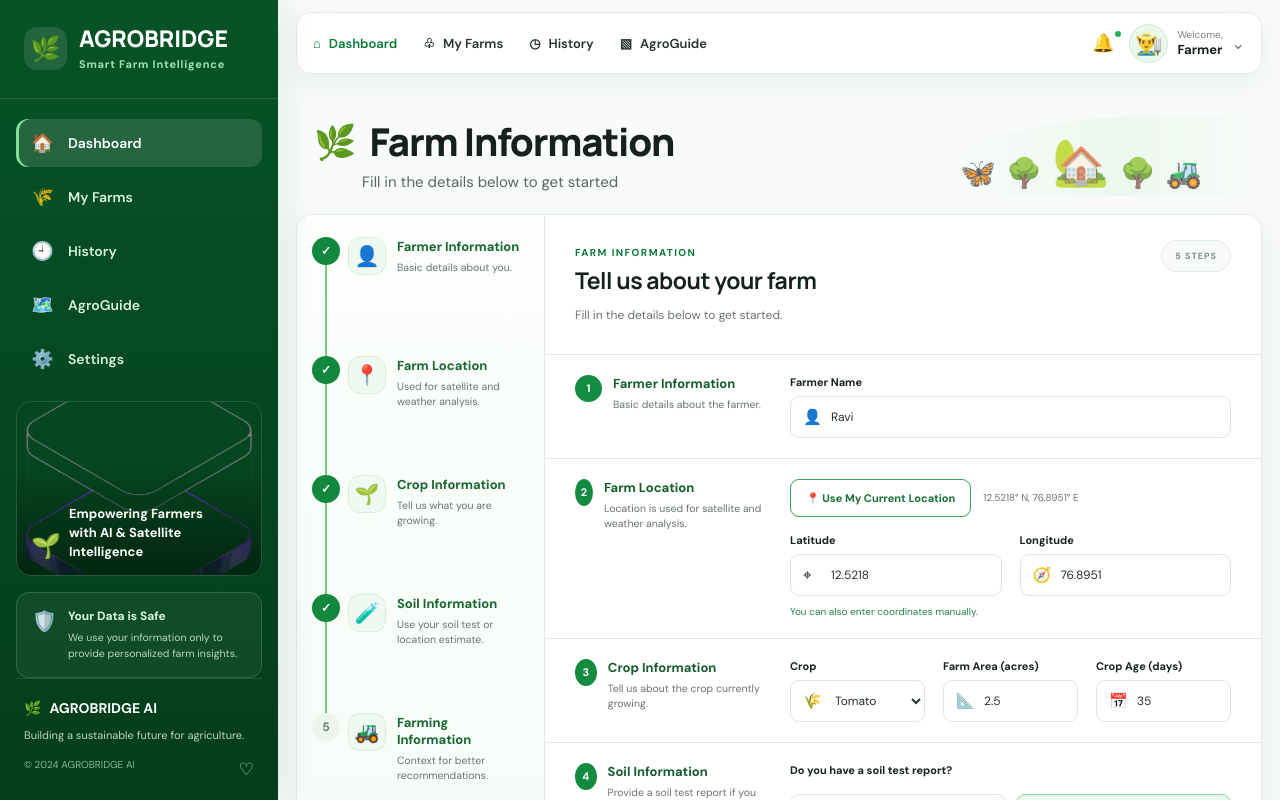
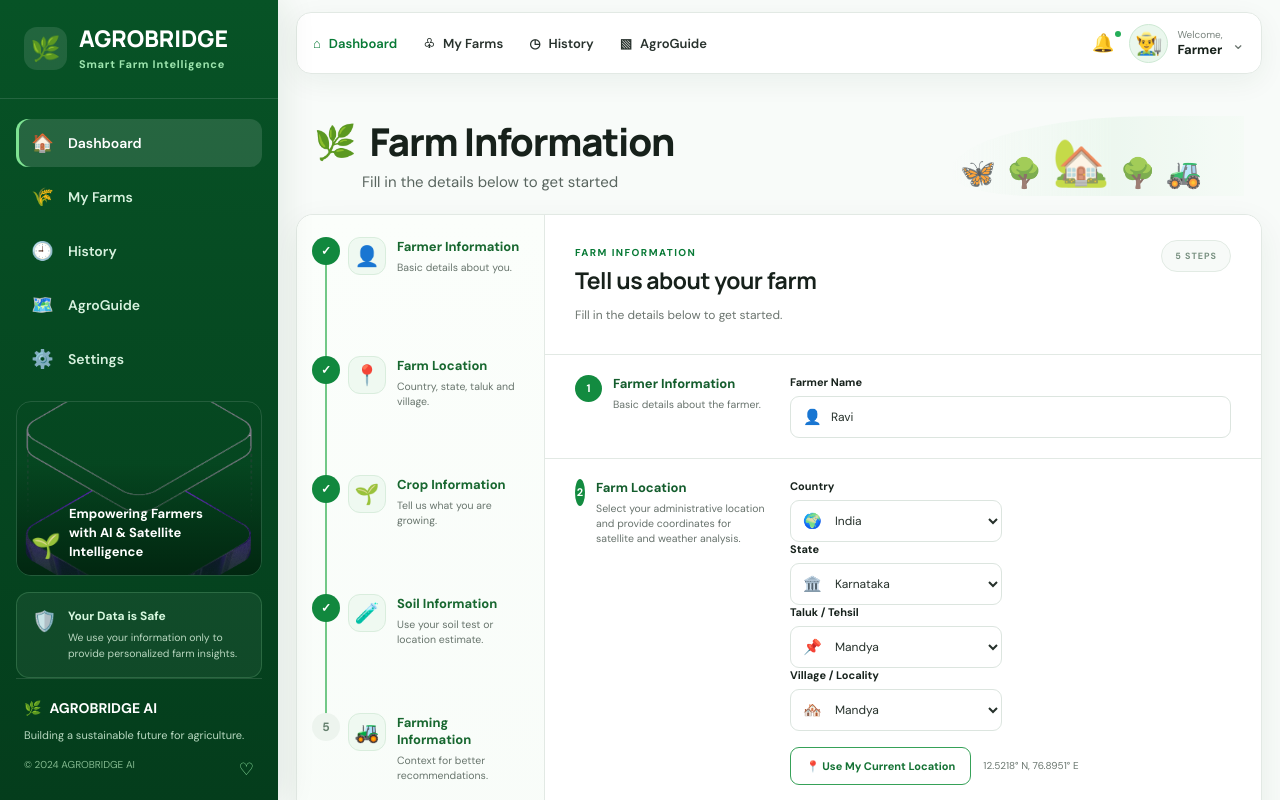
Before and after one commit to Prashant-112-coder/agrobridge, a React (Vite) app: page / in a window 1280 px wide. Shown: the top 800 px of the page. Built offline with nearby package versions, Linux system fonts and the light colour scheme.

Commit message:
Add cascading farm location selectors

```diff
--- a/src/App.jsx
+++ b/src/App.jsx
@@ -6,8 +6,12 @@ const API_BASE = "https://agrobridge-backend-gjbk.onrender.com";
 
 const initialForm = {
   farmerName: "",
-  latitude: "",
-  longitude: "",
+  country: "India",
+  state: "Karnataka",
+  taluk: "Mandya",
+  village: "Mandya",
+  latitude: "12.5218",
+  longitude: "76.8951",
   crop: "",
   area: "",
   cropAge: "",
@@ -28,16 +32,59 @@ const crops = ["Tomato", "Rice", "Wheat", "Maize", "Sugarcane", "Cotton", "Ragi"
 const soilTypes = ["Black Soil", "Red Soil", "Alluvial Soil", "Sandy Soil", "Clay Soil", "Loamy Soil", "Other"];
 const cropStages = ["Seedling", "Vegetative", "Flowering", "Fruiting", "Maturity"];
 
+const locationData = {
+  India: {
+    Karnataka: {
+      "Mandya": ["Mandya", "Hosahalli", "Holalu", "Muthathi"],
+      "Maddur": ["Maddur", "Besagarahalli", "Koppa", "Huliyurdurga"],
+      "Malavalli": ["Malavalli", "Halagur", "Koratagere", "Kirugavalu"],
+      "Krishnarajpet": ["Krishnarajpet", "Kikkeri", "Akkihebbalu", "Bookanakere"],
+      "Srirangapatna": ["Srirangapatna", "Palahalli", "Belagola", "Arakere"],
+      "Nagamangala": ["Nagamangala", "Bellur", "Bindahalli", "Devalapura"],
+      "Pandavapura": ["Pandavapura", "Melukote", "Somanahalli", "Kyathanahalli"],
+    },
+    "Tamil Nadu": {
+      "Coimbatore North": ["Coimbatore", "Kovilpalayam", "Saravanampatti"],
+      "Madurai North": ["Madurai", "Alanganallur", "Vilangudi"],
+    },
+    Kerala: {
+      "Alathur": ["Alathur", "Kuzhalmannam", "Kannambra"],
+      "Kottayam": ["Kottayam", "Kumarakom", "Pallom"],
+    },
+    "Andhra Pradesh": {
+      "Guntur": ["Guntur", "Ponnur", "Tenali"],
+      "Tirupati": ["Tirupati", "Renigunta", "Chandragiri"],
+    },
+    Telangana: {
+      "Hyderabad": ["Hyderabad", "Shamshabad", "Rajendranagar"],
+      "Warangal": ["Warangal", "Hanamkonda", "Kazipet"],
+    },
+    Maharashtra: {
+      "Pune": ["Pune", "Haveli", "Mulshi"],
+      "Nashik": ["Nashik", "Dindori", "Sinnar"],
+    },
+    Goa: {
+      "Tiswadi": ["Panaji", "Ribandar", "Taleigao"],
+      "Salcete": ["Margao", "Navelim", "Colva"],
+    },
+  },
+};
+
+const countries = Object.keys(locationData);
+const states = (country) => Object.keys(locationData[country] || {});
+const taluks = (country, state) => Object.keys(locationData[country]?.[state] || {});
+const villages = (country, state, taluk) => locationData[country]?.[state]?.[taluk] || [];
+
 const steps = [
   { icon: "👤", title: "Farmer Information", short: "Basic details about you." },
-  { icon: "📍", title: "Farm Location", short: "Used for satellite and weather analysis." },
+  { icon: "📍", title: "Farm Location", short: "Country, state, taluk and village." },
   { icon: "🌱", title: "Crop Information", short: "Tell us what you are growing." },
   { icon: "🧪", title: "Soil Information", short: "Use your soil test or location estimate." },
   { icon: "🚜", title: "Farming Information", short: "Context for better recommendations." },
 ];
 
 function App() {
-  const [form, setForm] = useState({ ...initialForm, farmerName: "Ravi", latitude: "12.5218", longitude: "76.8951", crop: "Tomato", area: "2.5", cropAge: "35" });
+  const [form, setForm] = useState({ ...initialForm, farmerName: "Ravi", crop: "Tomato", area: "2.5", cropAge: "35" });
   const [response, setResponse] = useState(null);
   const [soilResult, setSoilResult] = useState(null);
   const [weatherData, setWeatherData] = useState(null);
@@ -60,6 +107,30 @@ function App() {
     setAnalysisDone(false);
   };
 
+  const changeCountry = (value) => {
+    const nextStates = states(value);
+    const nextState = nextStates[0] || "";
+    const nextTaluks = taluks(value, nextState);
+    const nextTaluk = nextTaluks[0] || "";
+    const nextVillages = villages(value, nextState, nextTaluk);
+    setForm((current) => ({ ...current, country: value, state: nextState, taluk: nextTaluk, village: nextVillages[0] || "" }));
+    setAnalysisDone(false);
+  };
+
+  const changeState = (value) => {
+    const nextTaluks = taluks(form.country, value);
+    const nextTaluk = nextTaluks[0] || "";
+    const nextVillages = villages(form.country, value, nextTaluk);
+    setForm((current) => ({ ...current, state: value, taluk: nextTaluk, village: nextVillages[0] || "" }));
+    setAnalysisDone(false);
+  };
+
+  const changeTaluk = (value) => {
+    const nextVillages = villages(form.country, form.state, value);
+    setForm((current) => ({ ...current, taluk: value, village: nextVillages[0] || "" }));
+    setAnalysisDone(false);
+  };
+
   const useCurrentLocation = () => {
     if (!navigator.geolocation) {
       setMessage("Geolocation is not supported by this browser. Enter coordinates manually.");
@@ -72,7 +143,7 @@ function App() {
         update("latitude", position.coords.latitude.toFixed(6));
         update("longitude", position.coords.longitude.toFixed(6));
         setLocationLoading(false);
-        setMessage("Current farm location captured successfully.");
+        setMessage("Current farm location captured successfully. Select the matching administrative location above.");
       },
       () => {
         setLocationLoading(false);
@@ -262,7 +333,7 @@ function App() {
           <section className="farm-workspace" id="farm-form">
             <div className="step-rail" aria-label="Farm information steps">
               {steps.map((step, index) => {
-                const completed = analysisDone || (index === 0 && form.farmerName) || (index === 1 && form.latitude && form.longitude) || (index === 2 && form.crop) || (index === 3 && form.soilSource) || (index === 4 && (form.irrigation || form.cropStage));
+                const completed = analysisDone || (index === 0 && form.farmerName) || (index === 1 && form.country && form.state && form.taluk && form.village) || (index === 2 && form.crop) || (index === 3 && form.soilSource) || (index === 4 && (form.irrigation || form.cropStage));
                 return (
                   <div className={`step-item ${completed ? "completed" : ""}`} key={step.title}>
                     <div className="step-number">{completed ? "✓" : index + 1}</div>
@@ -286,12 +357,18 @@ function App() {
               </div>
 
               <div className="form-block">
-                <div className="block-label"><span>2</span><div><strong>Farm Location</strong><small>Location is used for satellite and weather analysis.</small></div></div>
+                <div className="block-label"><span>2</span><div><strong>Farm Location</strong><small>Select your administrative location and provide coordinates for satellite and weather analysis.</small></div></div>
                 <div className="fields location-fields">
+                  <div className="location-selects">
+                    <Field label="Country" icon="🌍"><select value={form.country} onChange={(e) => changeCountry(e.target.value)}><option value="">Select country</option>{countries.map((country) => <option key={country} value={country}>{country}</option>)}</select></Field>
+                    <Field label="State" icon="🏛️"><select value={form.state} onChange={(e) => changeState(e.target.value)} disabled={!form.country}><option value="">Select state</option>{states(form.country).map((state) => <option key={state} value={state}>{state}</option>)}</select></Field>
+                    <Field label="Taluk / Tehsil" icon="📌"><select value={form.taluk} onChange={(e) => changeTaluk(e.target.value)} disabled={!form.state}><option value="">Select taluk</option>{taluks(form.country, form.state).map((taluk) => <option key={taluk} value={taluk}>{taluk}</option>)}</select></Field>
+                    <Field label="Village / Locality" icon="🏘️"><select value={form.village} onChange={(e) => update("village", e.target.value)} disabled={!form.taluk}><option value="">Select village</option>{villages(form.country, form.state, form.taluk).map((village) => <option key={village} value={village}>{village}</option>)}</select></Field>
+                  </div>
                   <div className="location-row"><button type="button" className="location-button" onClick={useCurrentLocation} disabled={locationLoading}>{locationLoading ? "⌛ Locating..." : "📍 Use My Current Location"}</button><span className="location-readout">{locationText}</span></div>
                   <Field label="Latitude" icon="⌖"><input type="number" step="any" value={form.latitude} onChange={(e) => update("latitude", e.target.value)} placeholder="e.g. 12.5218" /></Field>
                   <Field label="Longitude" icon="🧭"><input type="number" step="any" value={form.longitude} onChange={(e) => update("longitude", e.target.value)} placeholder="e.g. 76.8951" /></Field>
-                  <small className="helper-text">You can also enter coordinates manually.</small>
+                  <small className="helper-text">Administrative location helps identify the farm area. Latitude and longitude remain the coordinates used for satellite and weather analysis.</small>
                 </div>
               </div>
 
```
